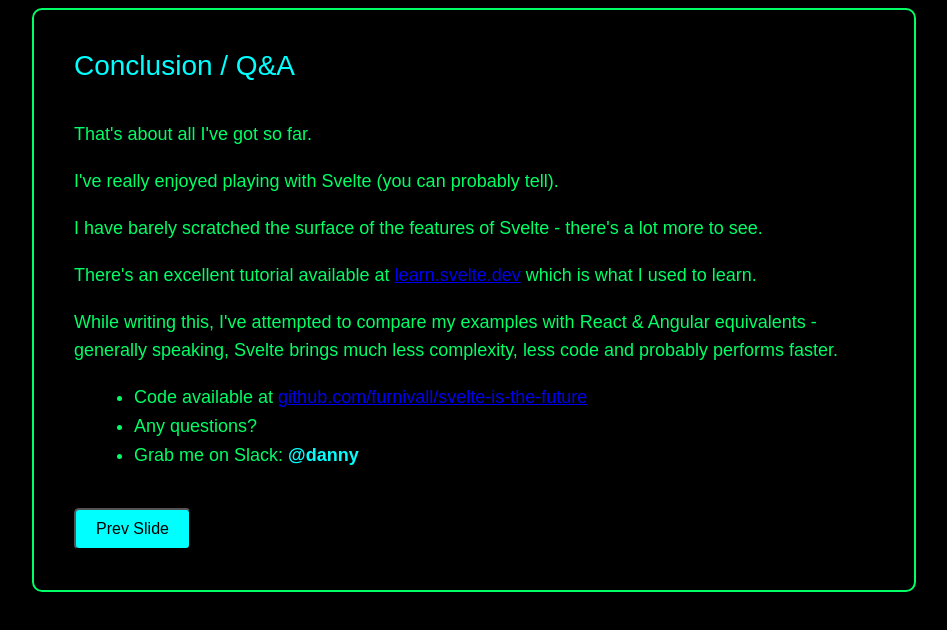
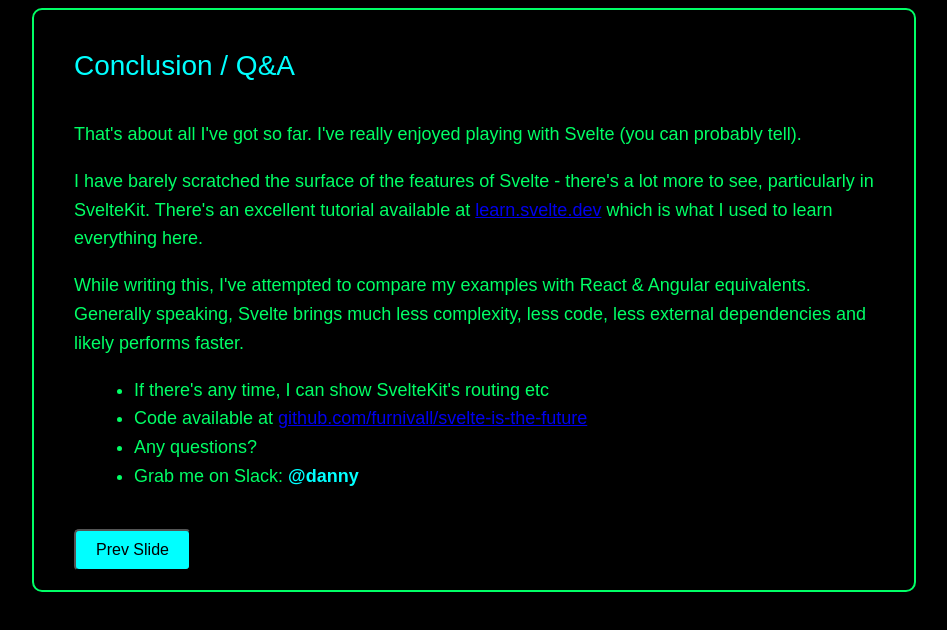
Before and after one commit to furnivall/svelte-is-the-future, a SvelteKit app: page /final-page in a window 1280 px wide. Shown: the top 630 px of the page, without its empty margins (166-1113 px from the left). Built offline with nearby package versions, Linux system fonts and the light colour scheme.

Commit message:
final updates

```diff
--- a/src/routes/complex-forms/+page.svelte
+++ b/src/routes/complex-forms/+page.svelte
@@ -111,9 +111,9 @@
 
 	const fifthCodeBlock = `\<script>
  // imports and initialisations omitted
-  // Functions for navigating back and forth
+  // Functions for navigating back and forth (step is an int)
   function nextStep() {
-    step++; // validation could be applied here (step is an int)
+    step++; // validation could be applied here
   }
   function previousStep() {
     step--;
--- a/src/routes/component-structure/+page.svelte
+++ b/src/routes/component-structure/+page.svelte
@@ -45,7 +45,7 @@
 <div class="slide">
     <div class="header">Structure of a Svelte Component</div>
     <div class="content">
-        Svelte components combine javascript, css, and html within a single file:
+        Svelte components combine javascript, css, and html within a single file.<br>Svelte files usually have a .svelte extension.
         <HighlightSvelte {code} />
     </div>
     <div class="button-container">
--- a/src/routes/composition/+page.svelte
+++ b/src/routes/composition/+page.svelte
@@ -89,7 +89,7 @@
 	<div class="header">Svelte Component Composition: Building Blocks of Your UI</div>
 	{#if !visibleElements.includes(0)}
 		We can easily build and reuse components via HTML element syntax. <br>This means we can call components from other files and include them within the page trivially.
-
+		<p>Note: Svelte prefers <span class="highlight">composition</span> over <span class="highlight">inheritance</span> for generating reusable code.<br>This approach provides simplicity, flexibility and loose coupling.</p>
 	{/if}
 
 
--- a/src/routes/final-page/+page.svelte
+++ b/src/routes/final-page/+page.svelte
@@ -23,12 +23,11 @@
 <div class="slide" in:fade={{ duration: 600 }}>
 	<div class="header">{title}</div>
 	<div class="content">
-		<p>That's about all I've got so far.</p>
-		<p>I've really enjoyed playing with Svelte (you can probably tell).</p>
-		<p>I have barely scratched the surface of the features of Svelte - there's a lot more to see.</p>
-		<p>There's an excellent tutorial available at <a href="learn.svelte.dev">learn.svelte.dev</a> which is what I used to learn.</p>
-		<p>While writing this, I've attempted to compare my examples with React & Angular equivalents - generally speaking, Svelte brings much less complexity, less code and probably performs faster.</p>
+		<p>That's about all I've got so far. I've really enjoyed playing with Svelte (you can probably tell).</p>
+		<p>I have barely scratched the surface of the features of Svelte - there's a lot more to see, particularly in SvelteKit. There's an excellent tutorial available at <a href="learn.svelte.dev">learn.svelte.dev</a> which is what I used to learn everything here.</p>
+		<p>While writing this, I've attempted to compare my examples with React & Angular equivalents. Generally speaking, Svelte brings much less complexity, less code, less external dependencies and likely performs faster.</p>
 		<ul>
+			<li class="bullet">If there's any time, I can show SvelteKit's routing etc</li>
 			<li class="bullet">Code available at <a href="https://github.com/furnivall/svelte-is-the-future">github.com/furnivall/svelte-is-the-future</a> </li>
 			<li class="bullet">Any questions?</li>
 			<li class="bullet">Grab me on Slack: <span class="highlight">@danny</span></li>
```
Also changed, not shown: src/routes/+page.svelte (+4 -3 lines), src/routes/conditionals/+page.svelte (+4 -4 lines).
